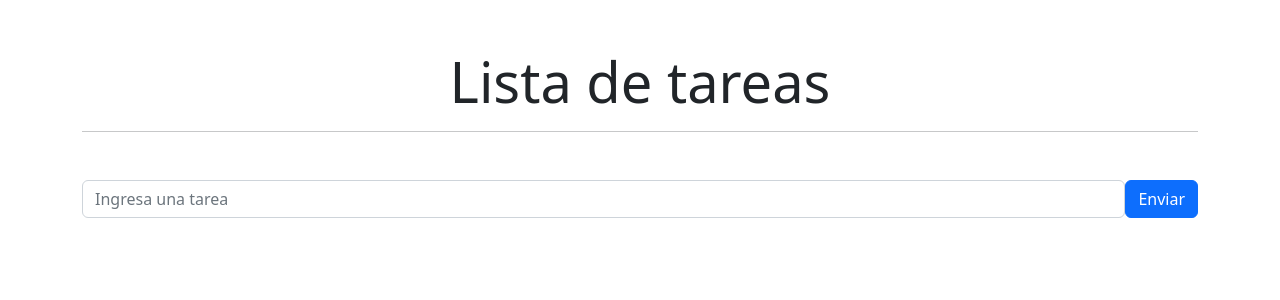
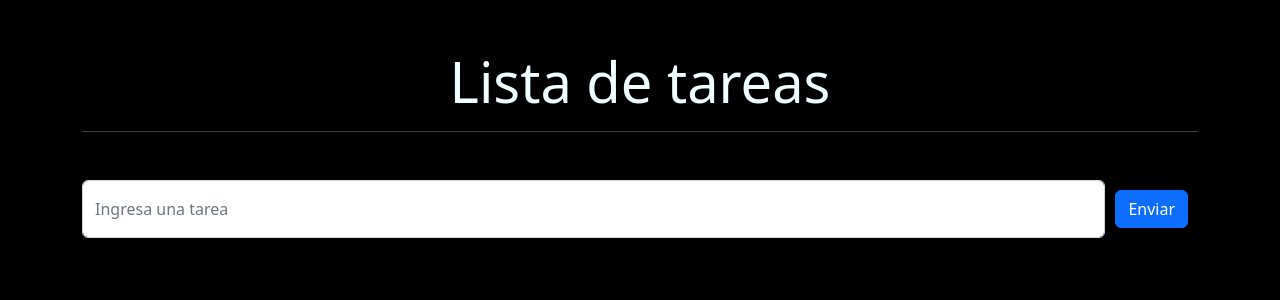
Before and after one commit to Yessi48206/practicaReact, a React (Create React App) app: page / in a window 1280 px wide. Shown: the top 300 px of the page. Built offline with nearby package versions, Linux system fonts and the light colour scheme.

Commit message:
agregamos la hoja de estilo

```diff
--- a/src/App.css
+++ b/src/App.css
@@ -1,4 +1,8 @@
-.body{
+body{
     background-color: black;
     color: azure;
 }
+button{
+    margin: 10px;
+
+}
```
